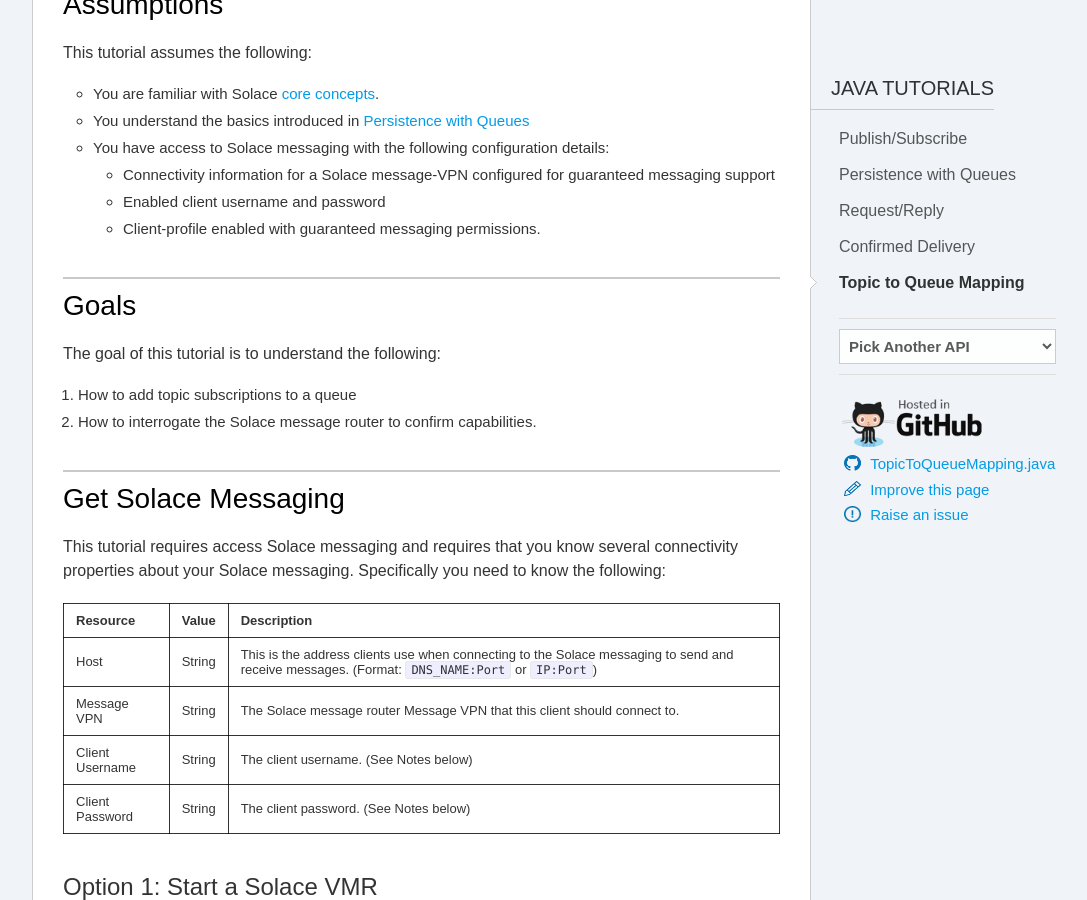
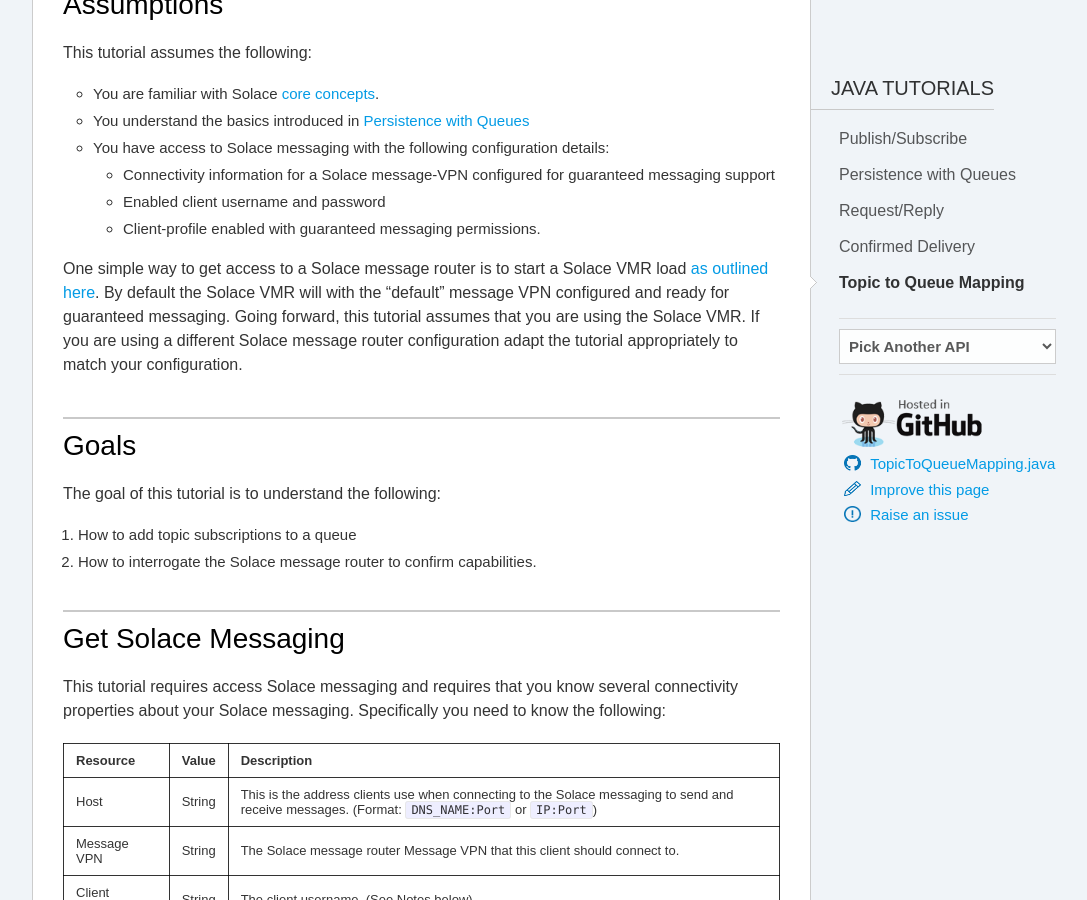
Before and after one commit to SolaceSamples/solace-samples-java-jcsmp, a Jekyll site: the page built from docs/_tutorials/topic-to-queue-mapping.md, in a window 1280 px wide and 900 px high, scrolled down 824 px. Shown: the whole window, without its empty margins (96-1183 px from the left). Built offline with Jekyll 4.4.1, drawn with Linux system fonts in a browser that asks for light colours.

Commit message:
got back note for non-solace cloud build

```diff
--- a/docs/_tutorials/topic-to-queue-mapping.md
+++ b/docs/_tutorials/topic-to-queue-mapping.md
@@ -31,6 +31,8 @@ This tutorial assumes the following:
 
 {% if jekyll.environment == 'solaceCloud' %}
 One simple way to get access to Solace messaging quickly is to create a messaging service in Solace Cloud [as outlined here]({{ site.links-solaceCloud-setup}}){:target="_top"}. You can find other ways to get access to Solace messaging on the [home page]({{ site.baseurl }}/) of these tutorials.
+{% else %}
+One simple way to get access to a Solace message router is to start a Solace VMR load [as outlined here]({{ site.docs-vmr-setup }}){:target="_top"}. By default the Solace VMR will with the “default” message VPN configured and ready for guaranteed messaging. Going forward, this tutorial assumes that you are using the Solace VMR. If you are using a different Solace message router configuration adapt the tutorial appropriately to match your configuration.
 {% endif %}
 
 ## Goals
```
Also changed, not shown: docs/_tutorials/confirmed-delivery.md (+2 -0 lines), docs/_tutorials/persistence-with-queues.md (+2 -0 lines), docs/_tutorials/publish-subscribe.md (+2 -0 lines), docs/_tutorials/request-reply.md (+2 -0 lines).
